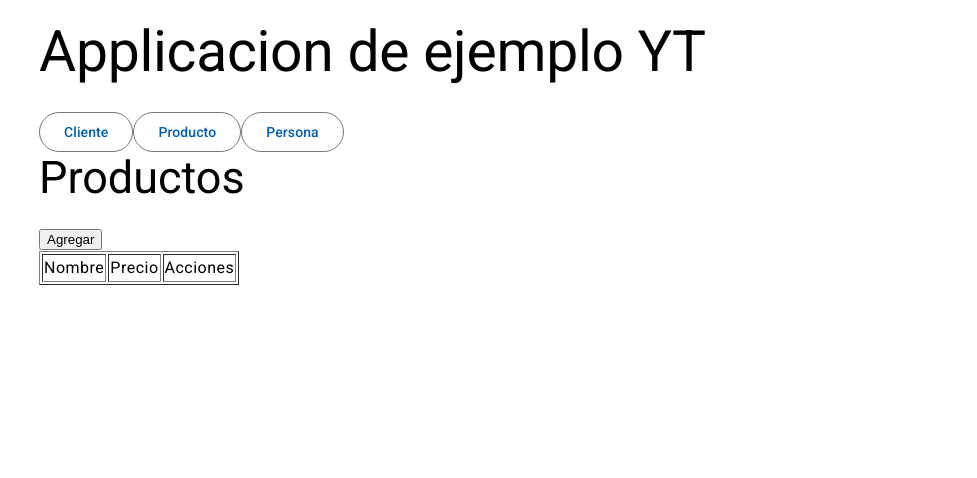
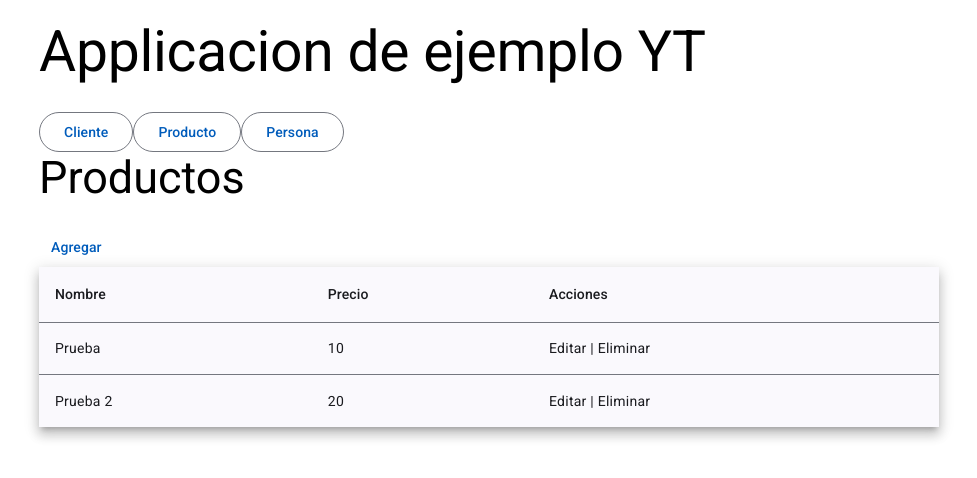
Before and after one commit to mberthely/youtube-code, an Angular app in the folder yt-angular/: page /producto in a window 1280 px wide. Shown: the top 478 px of the page, without its empty margins (151-1128 px from the left). Built offline with nearby package versions, Linux system fonts and the light colour scheme.

Commit message:
Utilizando tabla de angular material

```diff
--- a/yt-angular/src/app/features/producto/producto.component.html
+++ b/yt-angular/src/app/features/producto/producto.component.html
@@ -1,11 +1,27 @@
 <h2>Productos</h2>
 
-<button>Agregar</button>
+<button mat-button>Agregar</button>
 
-<table border="1">
-    <tr>
-        <td>Nombre</td>
-        <td>Precio</td>
-        <td>Acciones</td>
-    </tr>
-</table>
+<table mat-table [dataSource]="dataSource" class="mat-elevation-z8">
+
+    <!-- Nombre -->
+    <ng-container matColumnDef="nombre">
+      <th mat-header-cell *matHeaderCellDef> Nombre </th>
+      <td mat-cell *matCellDef="let element"> {{element.nombre}} </td>
+    </ng-container>
+
+    <!-- Precio -->
+    <ng-container matColumnDef="precio">
+      <th mat-header-cell *matHeaderCellDef> Precio </th>
+      <td mat-cell *matCellDef="let element"> {{element.precio}} </td>
+    </ng-container>
+
+    <!-- Acciones -->
+    <ng-container matColumnDef="acciones">
+      <th mat-header-cell *matHeaderCellDef> Acciones </th>
+      <td mat-cell *matCellDef="let element"> Editar | Eliminar </td>
+    </ng-container>
+
+    <tr mat-header-row *matHeaderRowDef="displayedColumns"></tr>
+    <tr mat-row *matRowDef="let row; columns: displayedColumns;"></tr>
+  </table>
--- a/yt-angular/src/app/features/producto/producto.component.ts
+++ b/yt-angular/src/app/features/producto/producto.component.ts
@@ -1,12 +1,28 @@
 import { Component } from '@angular/core';
+import { MatButtonModule } from '@angular/material/button';
+import { MatTableModule } from '@angular/material/table';
+
+export interface Producto {
+  nombre: string;
+  precio: number;
+}
+
+const ELEMENT_DATA: Producto[] = [
+  { nombre: "Prueba", precio: 10 },
+  { nombre: "Prueba 2", precio: 20 },
+];
 
 @Component({
   selector: 'app-producto',
   standalone: true,
-  imports: [],
+  imports: [MatTableModule,
+    MatButtonModule
+  ],
   templateUrl: './producto.component.html',
   styleUrl: './producto.component.scss'
 })
+
 export class ProductoComponent {
-
+  displayedColumns: string[] = ['nombre', 'precio', 'acciones'];
+  dataSource = ELEMENT_DATA;
 }
```
